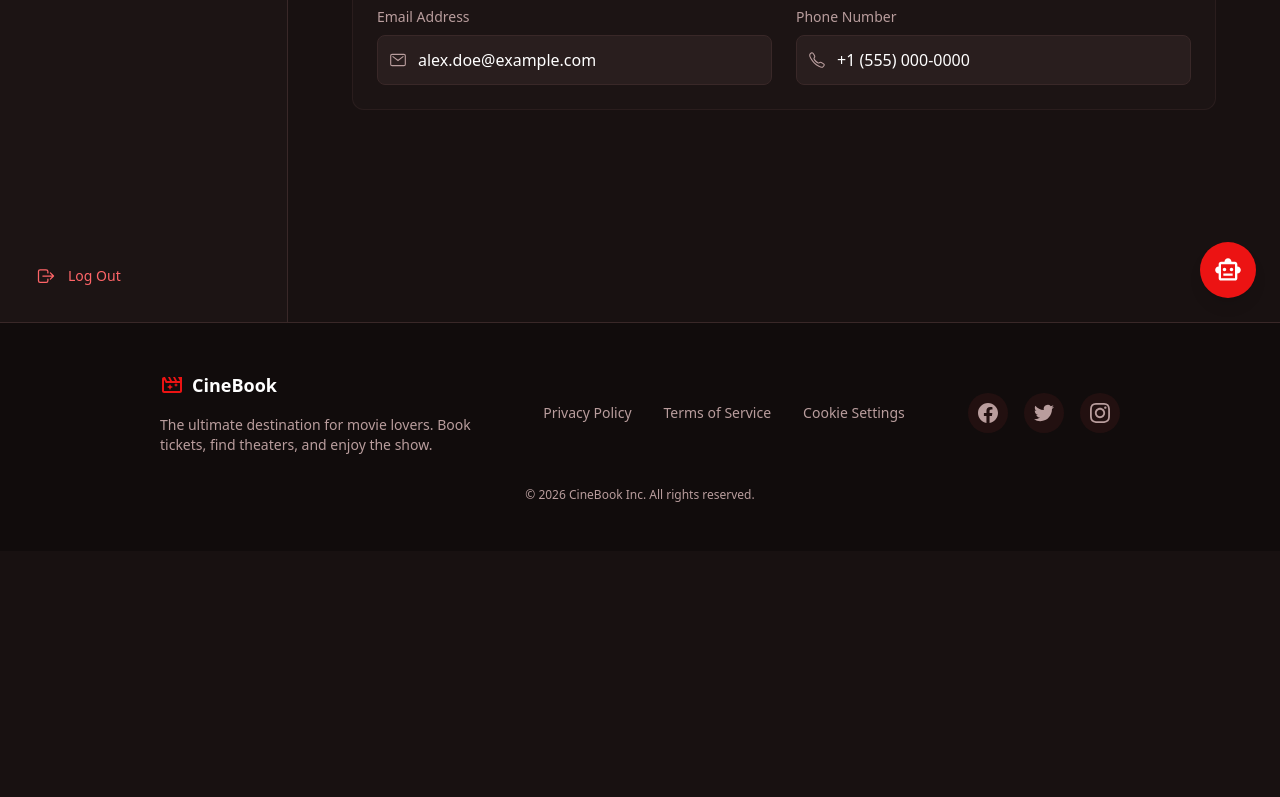
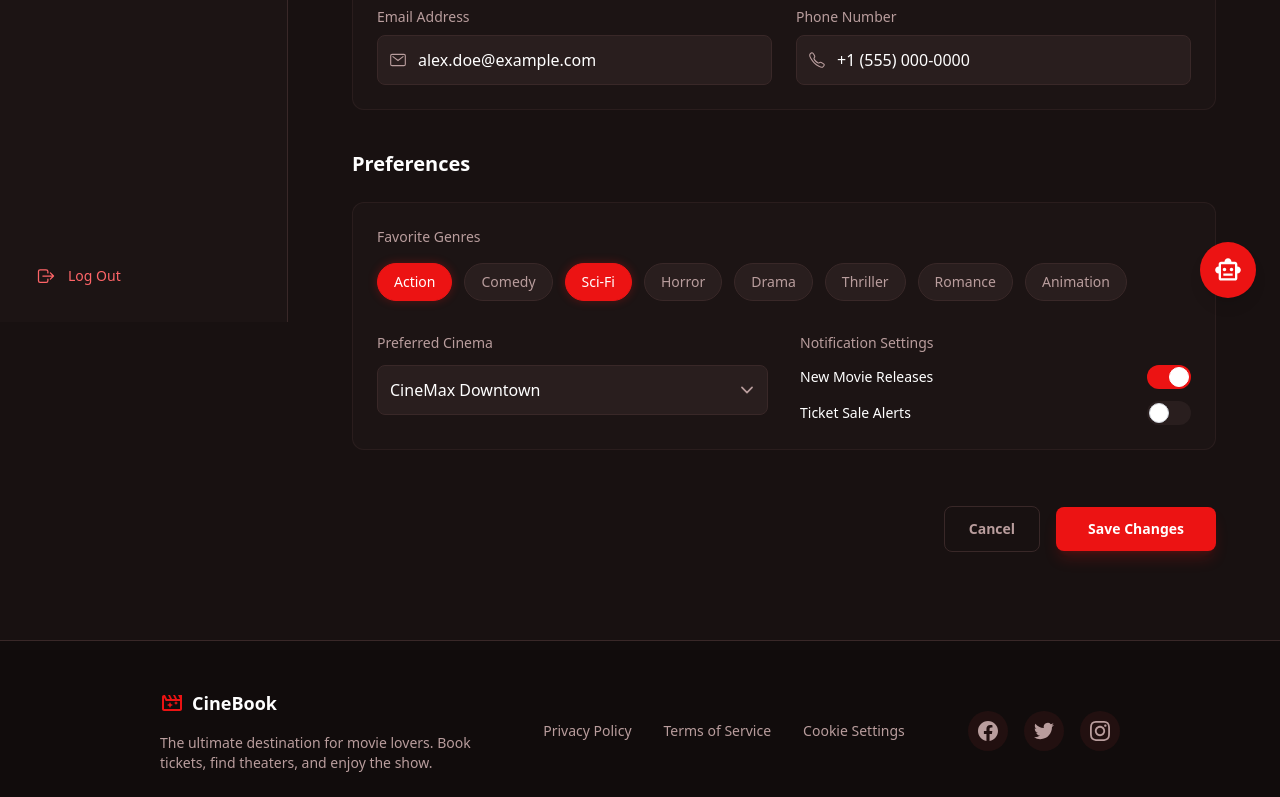
Before and after one commit to puvanakopis/CineBook, a Next.js app in the folder frontend/: page /profile in a window 1280 px wide. Shown: the part 478-1275 px from the top of the page. Before the commit the page ends 1029 px from the top, so only its background shows below. Built offline with nearby package versions, Linux system fonts and the light colour scheme.

Commit message:
add preferences section and profile actions

```diff
--- /dev/null
+++ b/frontend/app/profile/_components/PreferencesSection.tsx
@@ -0,0 +1,100 @@
+'use client';
+
+import { IoChevronDown } from "react-icons/io5";
+import { useState } from "react";
+
+const genres = ["Action", "Comedy", "Sci-Fi", "Horror", "Drama", "Thriller", "Romance", "Animation"];
+
+export function PreferencesSection() {
+    const [selectedGenres, setSelectedGenres] = useState(["Action", "Sci-Fi"]);
+    const [notifications, setNotifications] = useState({
+        releases: true,
+        sales: false,
+    });
+
+    const toggleGenre = (genre: string) => {
+        setSelectedGenres(prev =>
+            prev.includes(genre)
+                ? prev.filter(g => g !== genre)
+                : [...prev, genre]
+        );
+    };
+
+    const toggleNotification = (key: keyof typeof notifications) => {
+        setNotifications(prev => ({ ...prev, [key]: !prev[key] }));
+    };
+
+    return (
+        <section>
+            <div className="flex justify-between items-center mb-6">
+                <h3 className="text-white text-xl font-bold">Preferences</h3>
+            </div>
+            <div className="bg-[#291e1e]/30 p-6 rounded-xl border border-[#392828]/50 space-y-8">
+                <div>
+                    <p className="text-text-secondary text-sm font-medium mb-4">Favorite Genres</p>
+                    <div className="flex flex-wrap gap-3">
+                        {genres.map((genre) => {
+                            const isSelected = selectedGenres.includes(genre);
+                            return (
+                                <button
+                                    key={genre}
+                                    onClick={() => toggleGenre(genre)}
+                                    className={`px-4 py-2 rounded-full text-sm font-medium transition-all ${isSelected
+                                            ? "bg-primary text-white border border-primary shadow-[0_0_10px_rgba(236,19,19,0.3)]"
+                                            : "bg-surface-dark text-text-secondary border border-[#392828] hover:border-text-secondary hover:text-white"
+                                        }`}
+                                >
+                                    {genre}
+                                </button>
+                            );
+                        })}
+                    </div>
+                </div>
+
+                <div className="grid grid-cols-1 md:grid-cols-2 gap-8">
+                    <div>
+                        <p className="text-text-secondary text-sm font-medium mb-3">Preferred Cinema</p>
+                        <div className="relative">
+                            <select className="w-full rounded-lg bg-surface-dark border border-[#392828] text-white p-3 appearance-none focus:outline-none focus:border-primary transition-all cursor-pointer">
+                                <option>CineMax Downtown</option>
+                                <option>CineMax Westside</option>
+                                <option>CineMax North Hills</option>
+                            </select>
+                            <IoChevronDown className="absolute right-3 top-1/2 -translate-y-1/2 text-lg text-text-secondary pointer-events-none" />
+                        </div>
+                    </div>
+
+                    <div>
+                        <p className="text-text-secondary text-sm font-medium mb-3">Notification Settings</p>
+                        <div className="flex flex-col gap-3">
+                            <label className="flex items-center justify-between cursor-pointer group">
+                                <span className="text-white text-sm group-hover:text-primary transition-colors">New Movie Releases</span>
+                                <div className="relative inline-flex items-center cursor-pointer">
+                                    <input
+                                        type="checkbox"
+                                        className="sr-only peer"
+                                        checked={notifications.releases}
+                                        onChange={() => toggleNotification("releases")}
+                                    />
+                                    <div className="w-11 h-6 bg-[#291e1e] peer-focus:outline-none rounded-full peer peer-checked:after:translate-x-full rtl:peer-checked:after:-translate-x-full peer-checked:after:border-white after:content-[''] after:absolute after:top-[2px] after:start-[2px] after:bg-white after:border-gray-300 after:border after:rounded-full after:h-5 after:w-5 after:transition-all peer-checked:bg-primary"></div>
+                                </div>
+                            </label>
+                            <label className="flex items-center justify-between cursor-pointer group">
+                                <span className="text-white text-sm group-hover:text-primary transition-colors">Ticket Sale Alerts</span>
+                                <div className="relative inline-flex items-center cursor-pointer">
+                                    <input
+                                        type="checkbox"
+                                        className="sr-only peer"
+                                        checked={notifications.sales}
+                                        onChange={() => toggleNotification("sales")}
+                                    />
+                                    <div className="w-11 h-6 bg-[#291e1e] peer-focus:outline-none rounded-full peer peer-checked:after:translate-x-full rtl:peer-checked:after:-translate-x-full peer-checked:after:border-white after:content-[''] after:absolute after:top-[2px] after:start-[2px] after:bg-white after:border-gray-300 after:border after:rounded-full after:h-5 after:w-5 after:transition-all peer-checked:bg-primary"></div>
+                                </div>
+                            </label>
+                        </div>
+                    </div>
+                </div>
+            </div>
+        </section>
+    );
+}
--- /dev/null
+++ b/frontend/app/profile/_components/ProfileActions.tsx
@@ -0,0 +1,28 @@
+'use client';
+
+export function ProfileActions() {
+    const handleSave = () => {
+        console.log("Saving changes...");
+    };
+
+    const handleCancel = () => {
+        console.log("Cancelling changes...");
+    };
+
+    return (
+        <div className="flex flex-col-reverse sm:flex-row items-center justify-end gap-4 pt-4 pb-12">
+            <button
+                onClick={handleCancel}
+                className="w-full sm:w-auto px-6 py-3 rounded-lg border border-[#392828] text-text-secondary hover:text-white hover:bg-[#291e1e] font-bold text-sm transition-all"
+            >
+                Cancel
+            </button>
+            <button
+                onClick={handleSave}
+                className="w-full sm:w-auto px-8 py-3 rounded-lg bg-primary hover:bg-red-600 text-white font-bold text-sm shadow-lg shadow-primary/20 transition-all transform hover:-translate-y-0.5"
+            >
+                Save Changes
+            </button>
+        </div>
+    );
+}
--- a/frontend/app/profile/page.tsx
+++ b/frontend/app/profile/page.tsx
@@ -1,6 +1,8 @@
 import { ProfileSidebar } from "@/components/Sidebar";
 import { ProfileHeader } from "./_components/ProfileHeader";
 import { PersonalInfoForm } from "./_components/PersonalInfoForm";
+import { PreferencesSection } from "./_components/PreferencesSection";
+import { ProfileActions } from "./_components/ProfileActions";
 
 
 export default function ProfilePage() {
@@ -11,6 +13,8 @@ export default function ProfilePage() {
         <div className="max-w-4xl mx-auto space-y-10">
           <ProfileHeader />
           <PersonalInfoForm />
+          <PreferencesSection />
+          <ProfileActions />
         </div>
       </main>
     </div>
```
